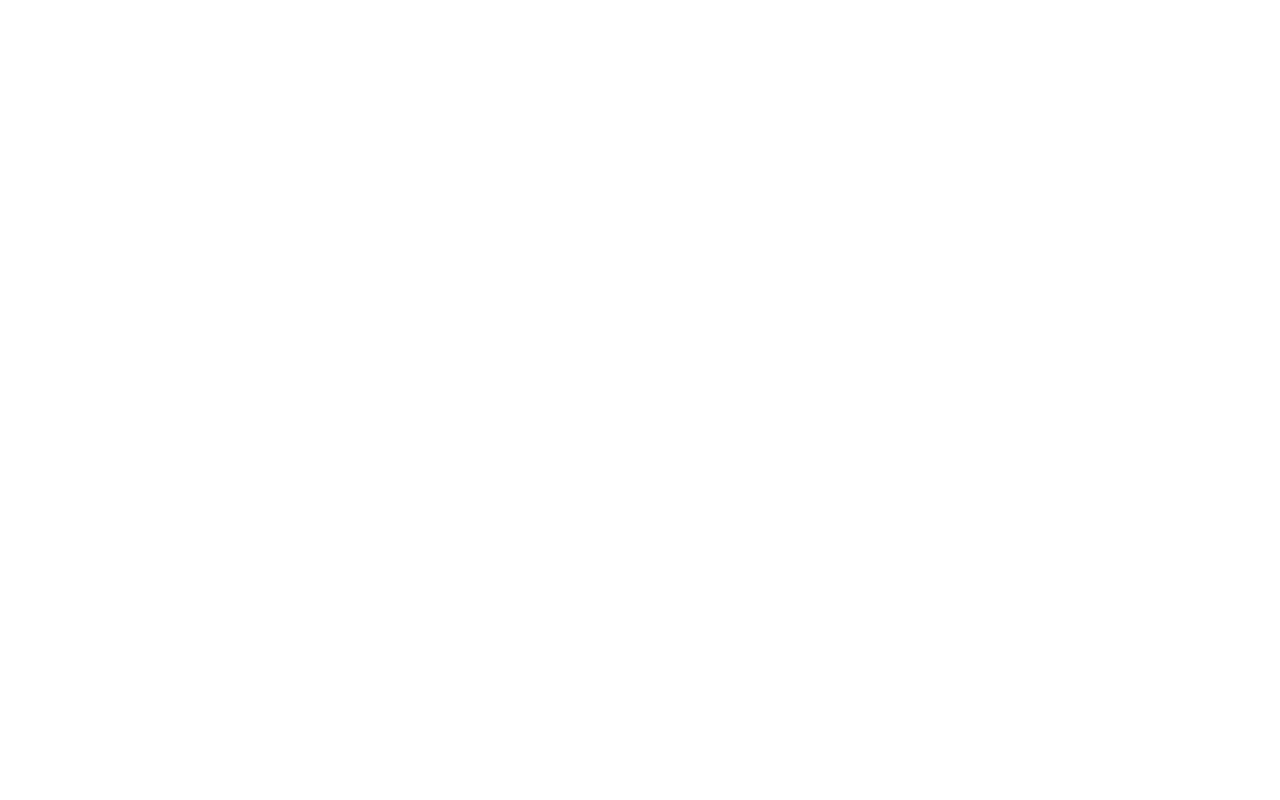
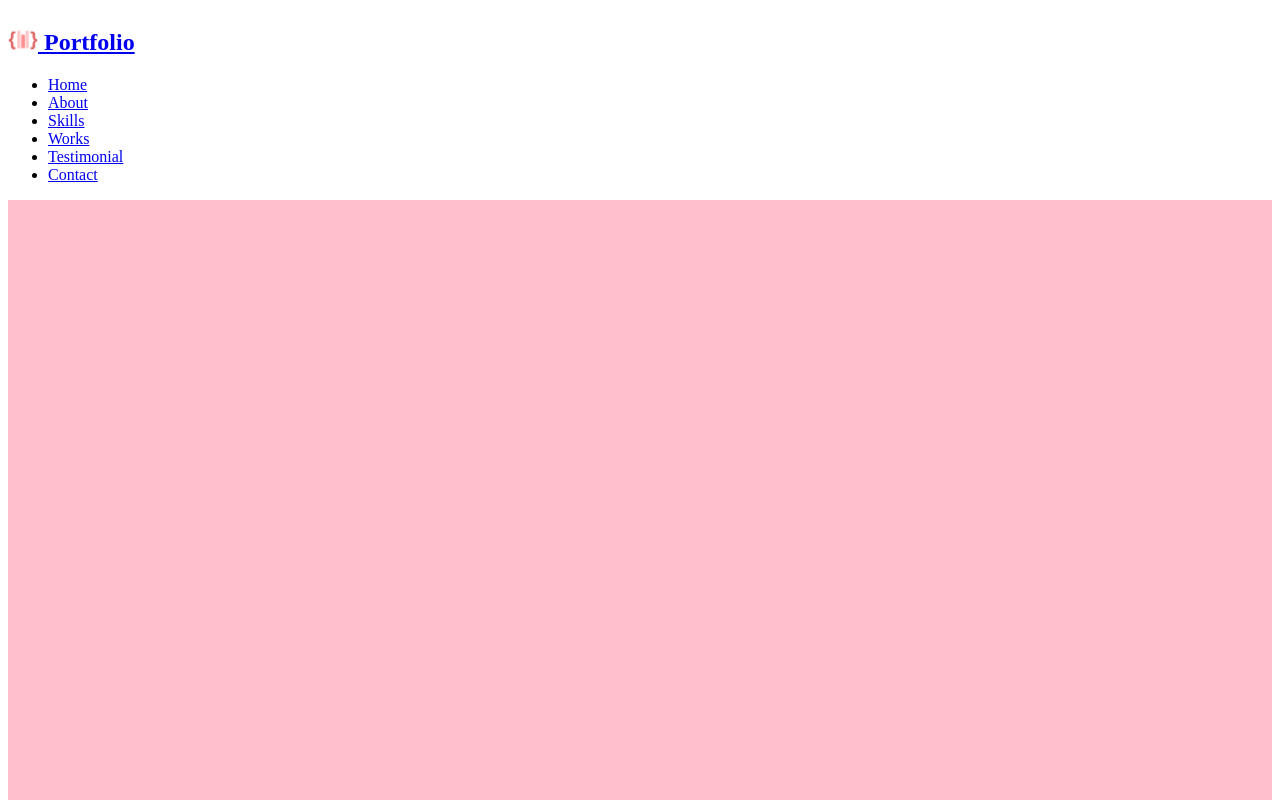
Before and after one commit to hahaera/portfolio, a plain HTML site: page index.html in a window 1280 px wide. Shown: the top 800 px of the page. Drawn offline with Linux system fonts and the light colour scheme.

Commit message:
HTML : Navbar

```diff
--- a/index.html
+++ b/index.html
@@ -24,5 +24,44 @@
     <link rel="stylesheet" href="style.css" />
     <script src="./main.js" defer></script>
   </head>
-  <body></body>
+  <body>
+    <!-- Navbar -->
+    <nav id="navbar">
+      <h1 class="navbar__logo">
+        <a href="#"><img src="./imgs/favicon.png" alt="" /> Portfolio</a>
+      </h1>
+      <ul class="navbar__menu">
+        <li>
+          <a href="#home">Home</a>
+        </li>
+        <li>
+          <a href="#about">About</a>
+        </li>
+        <li>
+          <a href="#skills">Skills</a>
+        </li>
+        <li>
+          <a href="#work">Works</a>
+        </li>
+        <li>
+          <a href="#testimonial">Testimonial</a>
+        </li>
+        <li>
+          <a href="#contact">Contact</a>
+        </li>
+      </ul>
+    </nav>
+    <!-- Home -->
+    <section id="home"></section>
+    <!-- About -->
+    <section id="about"></section>
+    <!-- Skills -->
+    <section id="skills"></section>
+    <!-- Works -->
+    <section id="works"></section>
+    <!-- Testimonial -->
+    <section id="testimonial"></section>
+    <!-- Contact -->
+    <section id="contact"></section>
+  </body>
 </html>
--- a/style.css
+++ b/style.css
@@ -0,0 +1,27 @@
+html {
+  scroll-behavior: smooth;
+}
+
+p,
+span {
+  transform: rotate(0.03deg);
+}
+
+section {
+  width: 100%;
+  height: 100vh;
+  background-color: yellow;
+}
+
+section:nth-child(even) {
+  background-color: pink;
+}
+
+/* Navbar */
+
+.navbar__logo img {
+  position: relative;
+  top: 5px;
+  width: 30px;
+  height: 30px;
+}
```
